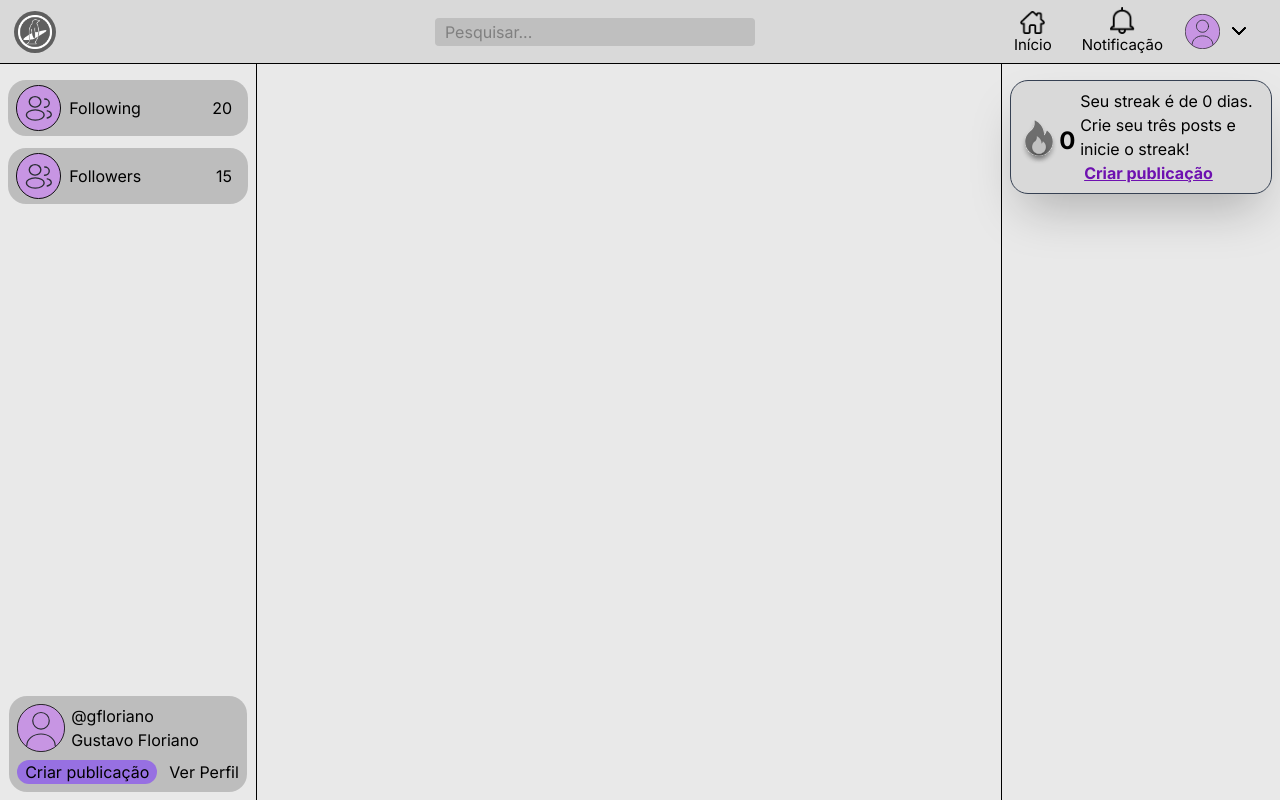
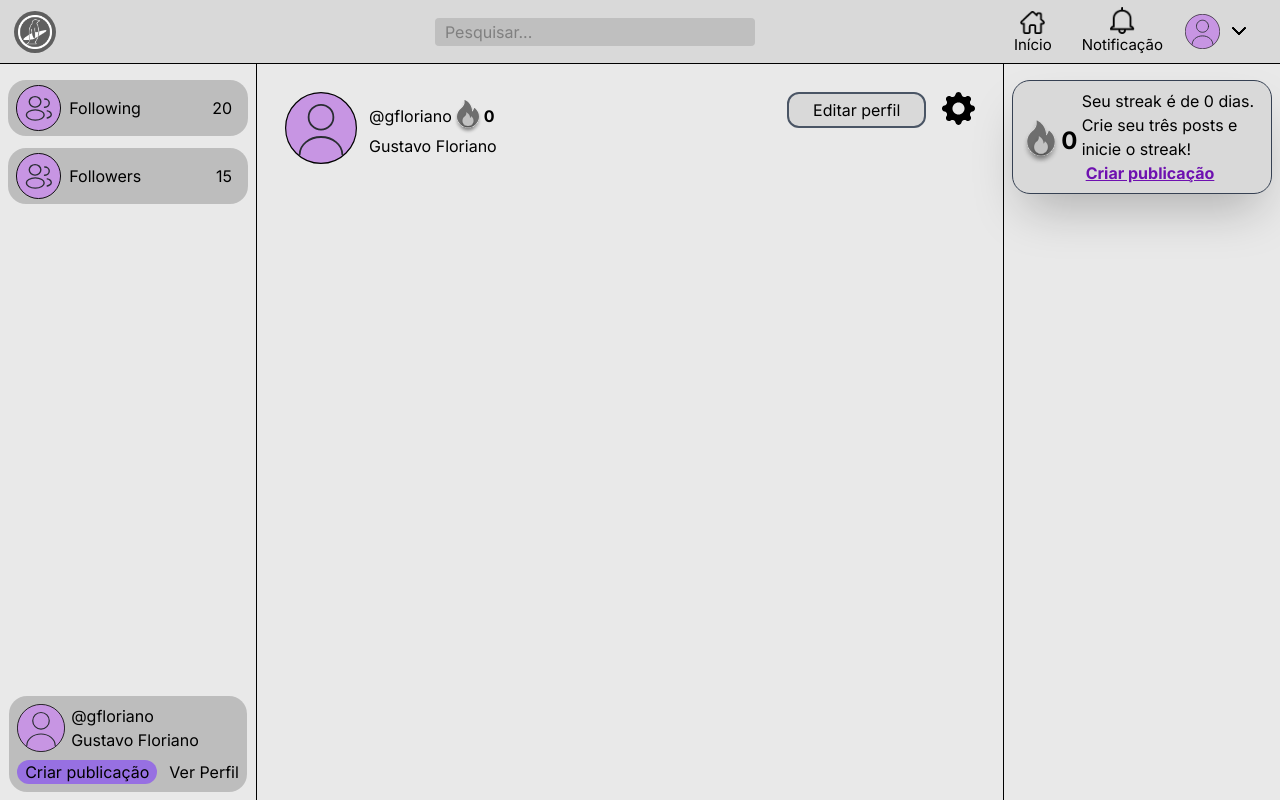
Before and after one commit to catolica-faculdade/pinguin-project, a React (Vite) app: page /profile in a window 1280 px wide. Built offline with nearby package versions, Linux system fonts and the light colour scheme.

Commit message:
feat: my profile header

```diff
--- a/src/Pages/Profile.jsx
+++ b/src/Pages/Profile.jsx
@@ -4,7 +4,11 @@ import LeftMenu from '../components/LeftMenu';
 import RightMenu from '../components/RightMenu';
 
 function Profile() {
-    // conversa com a api aqui
+
+    const username = '@gfloriano';
+    const userFullname = 'Gustavo Floriano';
+    const streak = 0;
+
 
     return (
         // retorna no 'html' pela main aqui
@@ -12,8 +16,35 @@ function Profile() {
             <NavBar />
             <section className='flex bg-user-icon pt-[8vh] h-dvh'>
             <LeftMenu/>
-                <div className='w-2/3'>
+                <div className='w-2/3 p-7'>
+                    <div className='user-header'>
+                        <div className='flex justify-between'>
+                            <div className='flex items-center gap-3'>
+                                <div className='pointer-events-none select-none w-18'>
+                                    <img className='w-full' src='/src/assets/images/profile-picture.svg'></img>
+                                </div>
+                                <div className='flex flex-col justify-start'>
+                                    <div className='flex items-center'>
+                                        <p>{username}</p>
+                                        <img className='w-8' src='/src/assets/images/streak-0-days.svg'></img>
+                                        <p className='font-bold'>{streak}</p>
+                                    </div>
+                                    <p>{userFullname}</p>
+                                </div>
+                            </div>
+                            <div className='flex gap-x-4 m-1 items-start'>
+                                <div>
+                                    <a className='bg-navbar flex p-1 pl-6 pr-6 border-2 border-gray-600 rounded-xl'><p>Editar perfil</p></a>
+                                </div>
+                                <div>
+                                    <img src='src/assets/images/configs-icon.svg'></img>
+                                </div>
+                            </div>
+                        </div>
+                    </div>
+                    <div className='posts'>
 
+                    </div>
                 </div>
             <RightMenu/>
             </section>
```
